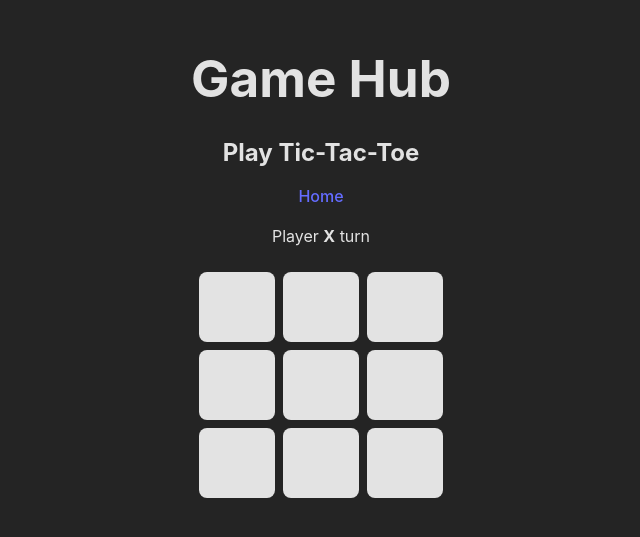
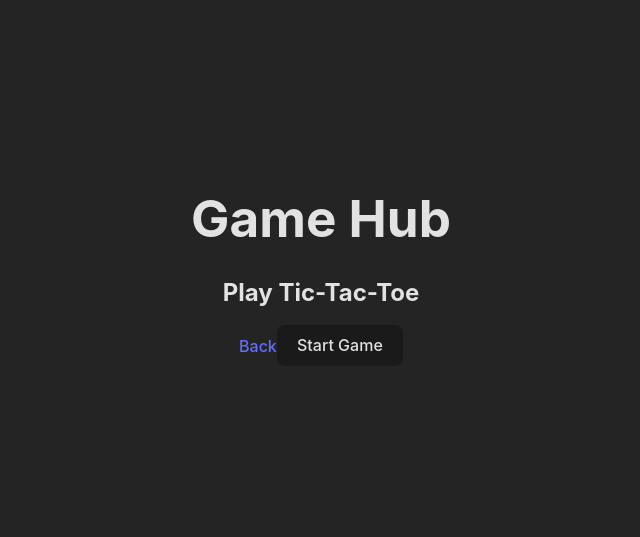
Before and after one commit to daniArbesu/Proyecto-6-Hub-Juegos, a React (Vite) app: page /tictactoe in a window 1280 px wide. Shown: the part 139-676 px from the top of the page, without its empty margins (319-959 px from the left). Built offline with nearby package versions, Linux system fonts and the light colour scheme.

Commit message:
fix: add button back

```diff
--- a/src/components/HangmanBoard/index.jsx
+++ b/src/components/HangmanBoard/index.jsx
@@ -18,16 +18,13 @@ const Keyboard = styled.section`
 const ENTERED_LETTERS_LIST = [];
 
 function HangmanBoard() {
+  // TODO: change selectedWord with a ref
   const [selectedWord, setSelectedWord] = useState('');
   const [enteredLetter, setEnteredLetter] = useState('');
 
   const handleKeyPress = (character) => {
-    if (ENTERED_LETTERS_LIST.includes(character)) {
-      setEnteredLetter(`You pressed ${character} already`);
-    } else {
-      ENTERED_LETTERS_LIST.push(character);
-      setEnteredLetter(`You pressed ${character}`);
-    }
+    ENTERED_LETTERS_LIST.push(character);
+    setEnteredLetter(`You pressed ${character}`);
   };
   useEffect(() => {
     setSelectedWord(PLAY_WORDS[1]);
@@ -51,9 +48,8 @@ function HangmanBoard() {
     <HangmanBoardWrapper>
       <h2>Word: {printWord()}</h2>
       <h3>{enteredLetter}</h3>
-      <p>Press any letter on your keyboard</p>
       <p>
-        Entered letters: {console.log(enteredLetter)}
+        Entered letters:
         {ENTERED_LETTERS_LIST.map((letter) => `${letter} `)}
       </p>
       <Keyboard id="keyboard">
--- a/src/pages/Hangman.jsx
+++ b/src/pages/Hangman.jsx
@@ -1,4 +1,5 @@
 import { useState } from 'react';
+import { Link } from 'react-router-dom';
 import HangmanBoard from '../components/HangmanBoard';
 
 function Hangman() {
@@ -7,6 +8,7 @@ function Hangman() {
   return (
     <div>
       <h2>Play Hangman</h2>
+      <Link to="/">Back</Link>
       <button type="button" onClick={() => setIsStarted(!isStarted)}>
         {isStarted ? 'End Game' : 'Start Game'}
       </button>
--- a/src/pages/Tictactoe.jsx
+++ b/src/pages/Tictactoe.jsx
@@ -1,15 +1,21 @@
+import { useState } from 'react';
 import { Link } from 'react-router-dom';
 import TTTBoard from '../components/TTTBoard';
 
 function Tictactoe() {
+  const [isStarted, setIsStarted] = useState(false);
+
   return (
-    <section>
+    <div className="tiktaktoe">
       <div className="tiktaktoe-header">
         <h2>Play Tic-Tac-Toe</h2>
-        <Link to="/">Home</Link>
-        <TTTBoard />
+        <Link to="/">Back</Link>
+        <button type="button" onClick={() => setIsStarted(!isStarted)}>
+          {isStarted ? 'End Game' : 'Start Game'}
+        </button>
+        {isStarted ? <TTTBoard /> : null}
       </div>
-    </section>
+    </div>
   );
 }
 
```
